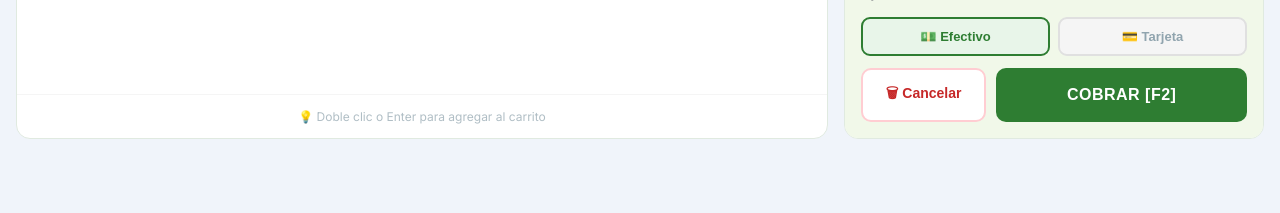
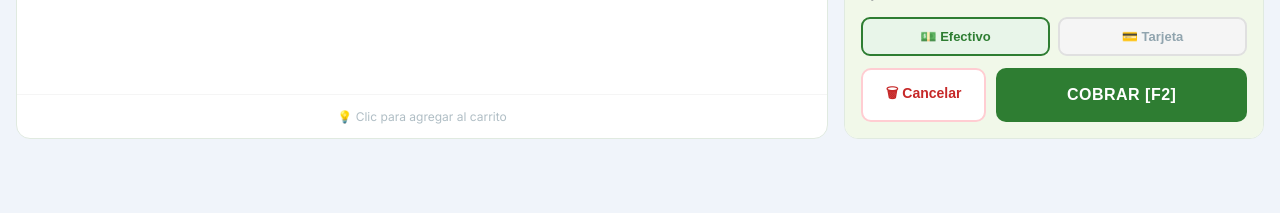
Before and after one commit to Gestix136/VENTIX-WEB, a Flask app: template templates/pos/ventas.html in a window 1280 px wide. Shown: the part 587-800 px from the top of the page. Run offline with Flask 3, Linux system fonts and the light colour scheme; the template is opened without the code that fills it, so the values that code supplies are empty; some libraries are stand-ins or nearby versions.

Commit message:
ventas.html

```diff
--- a/templates/pos/ventas.html
+++ b/templates/pos/ventas.html
@@ -3,7 +3,6 @@
 {% block extra_head %}
 <style>
 .pos-wrap{display:grid;grid-template-columns:1fr 420px;gap:16px;height:calc(100vh - 58px);padding:16px;}
-/* Panel izquierdo */
 .panel-buscar{background:white;border-radius:14px;border:1px solid #E0EAE0;display:flex;flex-direction:column;overflow:hidden;}
 .panel-header{padding:16px 20px;border-bottom:1px solid #F0F4FA;display:flex;align-items:center;justify-content:space-between;}
 .panel-title{font-size:15px;font-weight:700;color:#1A1A2E;}
@@ -18,8 +17,6 @@
 .result-precio{font-size:13px;font-weight:700;color:#2E7D32;}
 .result-stock{font-size:11px;color:#90A4AE;}
 .hint{padding:14px 16px;text-align:center;color:#B0BEC5;font-size:12px;border-top:1px solid #F5F5F5;}
-
-/* Panel derecho: carrito */
 .panel-carrito{background:white;border-radius:14px;border:1px solid #E0EAE0;display:flex;flex-direction:column;overflow:hidden;}
 .carrito-items{flex:1;overflow-y:auto;padding:8px 12px;}
 .carrito-item{display:flex;align-items:center;gap:10px;padding:10px;border-radius:9px;border:1px solid #F0F4FA;margin-bottom:6px;background:#FAFFF9;}
@@ -36,8 +33,6 @@
 .item-del:hover{background:#E53935;color:white;}
 .carrito-vacio{flex:1;display:flex;flex-direction:column;align-items:center;justify-content:center;color:#B0BEC5;padding:40px;text-align:center;}
 .carrito-vacio-icon{font-size:48px;margin-bottom:12px;opacity:.4;}
-
-/* Panel total */
 .panel-total{padding:16px;border-top:1px solid #E8F5E9;background:#F1F8E9;}
 .total-row{display:flex;justify-content:space-between;align-items:center;}
 .total-label{font-size:11px;font-weight:700;color:#2E7D32;letter-spacing:.5px;text-transform:uppercase;}
@@ -51,14 +46,11 @@
 .btn-cancelar:hover{background:#FFEBEE;}
 .btn-cobrar{padding:13px;background:#2E7D32;color:white;border:none;border-radius:10px;font-size:16px;font-weight:800;cursor:pointer;letter-spacing:.5px;}
 .btn-cobrar:hover{background:#1B5E20;}
-
-/* Modal cobro */
 .cobro-total{background:linear-gradient(135deg,#0D47A1,#1E88E5);border-radius:12px;padding:18px 20px;margin-bottom:16px;}
 .cobro-etiq{color:#BBDEFB;font-size:12px;}
 .cobro-monto{color:white;font-size:30px;font-weight:800;}
 .cambio-box{background:#E8F5E9;border:1px solid #A5D6A7;border-radius:9px;padding:12px 16px;text-align:center;font-size:20px;font-weight:700;color:#2E7D32;margin:10px 0;}
 .cambio-box.negativo{background:#FFEBEE;border-color:#FFCDD2;color:#C62828;}
-
 @media(max-width:900px){
   .pos-wrap{grid-template-columns:1fr;height:auto;}
   .panel-buscar{min-height:340px;}
@@ -68,8 +60,6 @@
 
 {% block content %}
 <div class="pos-wrap">
-
-  <!-- Panel izquierdo: búsqueda -->
   <div class="panel-buscar">
     <div class="panel-header">
       <span class="panel-title">🔍 Buscar Producto</span>
@@ -80,16 +70,14 @@
              placeholder="Escribe nombre o escanea código de barras..." autocomplete="off">
     </div>
     <div class="resultados-list" id="resultados"></div>
-    <div class="hint">💡 Doble clic o Enter para agregar al carrito</div>
+    <div class="hint">💡 Clic para agregar al carrito</div>
   </div>
 
-  <!-- Panel derecho: carrito -->
   <div class="panel-carrito">
     <div class="panel-header">
       <span class="panel-title">🛒 Carrito</span>
       <span id="badge-items" class="chip" style="background:#E3F2FD;color:#1E88E5;">0 artículos</span>
     </div>
-
     <div id="carrito-body" class="carrito-items">
       <div class="carrito-vacio" id="carrito-vacio">
         <div class="carrito-vacio-icon">🛒</div>
@@ -97,18 +85,15 @@
         <div style="font-size:11px;margin-top:4px;">Busca y agrega productos</div>
       </div>
     </div>
-
     <div class="panel-total">
       <div class="total-row">
         <span class="total-label">Total a cobrar</span>
       </div>
       <div class="total-amount" id="total-display">$ 0.00</div>
-
       <div class="metodos">
         <button class="metodo-btn active-ef" id="btn-efectivo" onclick="setMetodo('Efectivo')">💵 Efectivo</button>
         <button class="metodo-btn" id="btn-tarjeta" onclick="setMetodo('Tarjeta')">💳 Tarjeta</button>
       </div>
-
       <div class="btns-accion">
         <button class="btn-cancelar" onclick="cancelarVenta()">🗑 Cancelar</button>
         <button class="btn-cobrar" onclick="abrirCobro()">COBRAR [F2]</button>
@@ -117,7 +102,7 @@
   </div>
 </div>
 
-<!-- Modal de cobro -->
+<!-- Modal cobro -->
 <div class="modal-overlay" id="modal-cobro">
   <div class="modal">
     <div class="modal-title">💵 Cobrar Venta</div>
@@ -141,7 +126,7 @@
   </div>
 </div>
 
-<!-- Modal venta exitosa -->
+<!-- Modal éxito -->
 <div class="modal-overlay" id="modal-exito">
   <div class="modal" style="text-align:center;">
     <div style="font-size:56px;margin-bottom:12px;">✅</div>
@@ -160,7 +145,6 @@ let carrito = [];
 let metodo  = 'Efectivo';
 let searchTimer = null;
 
-// ── Búsqueda ────────────────────────────────────────────────────
 document.getElementById('searchInput').addEventListener('input', function(){
   clearTimeout(searchTimer);
   const q = this.value.trim();
@@ -194,22 +178,16 @@ async function buscar(q){
       </div>
       <div class="result-precio">$ ${p.precio.toFixed(2)}</div>
     `;
-    div.ondblclick = () => agregarAlCarrito(p);
-    div.onclick    = () => agregarAlCarrito(p);
+    div.onclick = () => agregarAlCarrito(p);
     cont.appendChild(div);
   });
 }
 
-// ── Carrito ─────────────────────────────────────────────────────
 function agregarAlCarrito(p){
   const idx = carrito.findIndex(i => i.producto_id === p.id);
   if(idx >= 0){
-    if(carrito[idx].cantidad < p.stock){
-      carrito[idx].cantidad++;
-    } else {
-      alert(`Sin stock suficiente para "${p.nombre}".`);
-      return;
-    }
+    if(carrito[idx].cantidad < p.stock){ carrito[idx].cantidad++; }
+    else { alert(`Sin stock suficiente para "${p.nombre}".`); return; }
   } else {
     carrito.push({producto_id:p.id, nombre:p.nombre, precio_unitario:p.precio,
                   cantidad:1, stock_disponible:p.stock});
@@ -253,8 +231,8 @@ function renderCarrito(){
   body.innerHTML = '';
 
   carrito.forEach((item, idx) => {
-    const sub  = (item.cantidad * item.precio_unitario).toFixed(2);
-    const div  = document.createElement('div');
+    const sub = (item.cantidad * item.precio_unitario).toFixed(2);
+    const div = document.createElement('div');
     div.className = 'carrito-item';
     div.innerHTML = `
       <div style="flex:1;">
@@ -273,14 +251,12 @@ function renderCarrito(){
   });
 }
 
-// ── Método de pago ───────────────────────────────────────────────
 function setMetodo(m){
   metodo = m;
   document.getElementById('btn-efectivo').className = 'metodo-btn' + (m==='Efectivo' ? ' active-ef' : '');
   document.getElementById('btn-tarjeta').className  = 'metodo-btn' + (m==='Tarjeta'  ? ' active-tar' : '');
 }
 
-// ── Cobro ────────────────────────────────────────────────────────
 function abrirCobro(){
   if(!carrito.length){ alert('Agrega al menos un producto al carrito.'); return; }
   const total = carrito.reduce((s,i) => s + i.cantidad * i.precio_unitario, 0);
@@ -330,10 +306,7 @@ async function confirmarCobro(){
 
 function cancelarVenta(){
   if(!carrito.length) return;
-  if(confirm('¿Cancelar la venta y vaciar el carrito?')){
-    carrito = [];
-    renderCarrito();
-  }
+  if(confirm('¿Cancelar la venta y vaciar el carrito?')){ carrito = []; renderCarrito(); }
 }
 
 function nuevaVenta(){
@@ -343,11 +316,8 @@ function nuevaVenta(){
   document.getElementById('searchInput').focus();
 }
 
-function cerrarModal(id){
-  document.getElementById(id).classList.remove('active');
-}
+function cerrarModal(id){ document.getElementById(id).classList.remove('active'); }
 
-// F2 = cobrar
 document.addEventListener('keydown', e => {
   if(e.key === 'F2'){ e.preventDefault(); abrirCobro(); }
   if(e.key === 'Escape') document.querySelectorAll('.modal-overlay.active').forEach(m => m.classList.remove('active'));
```
